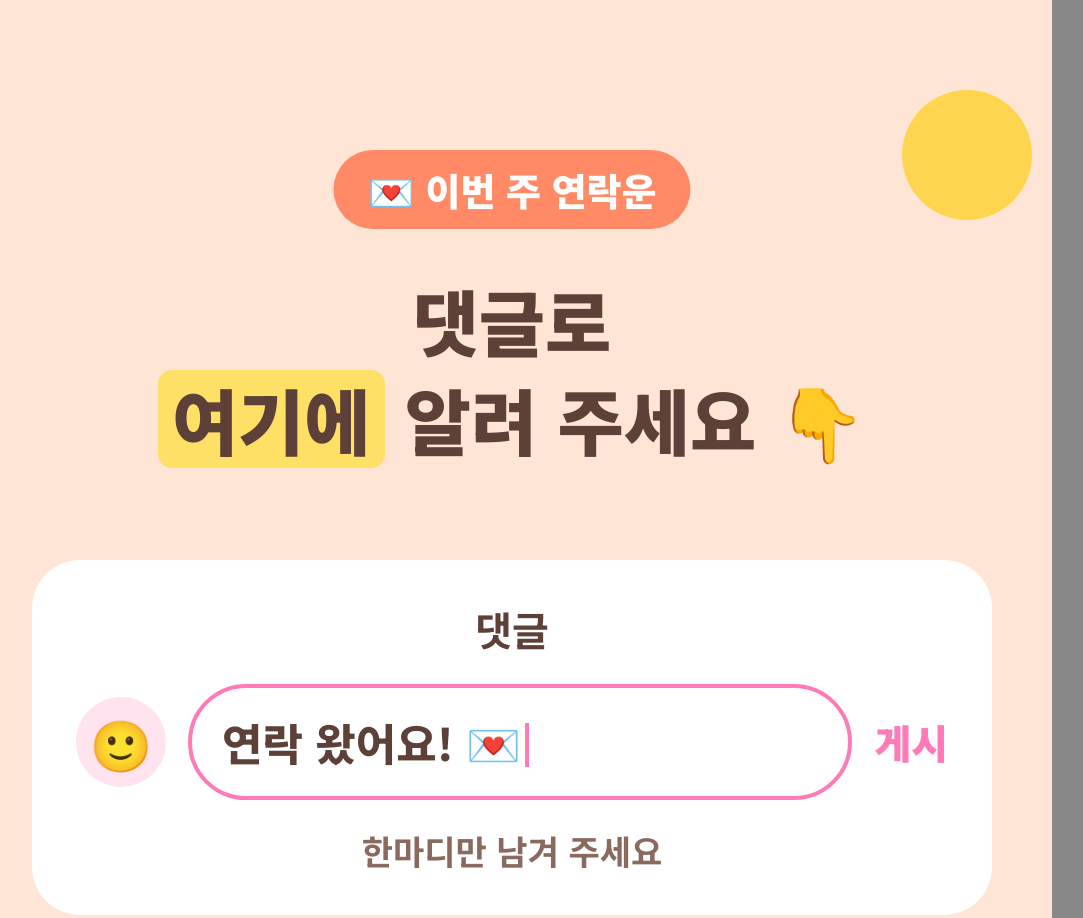
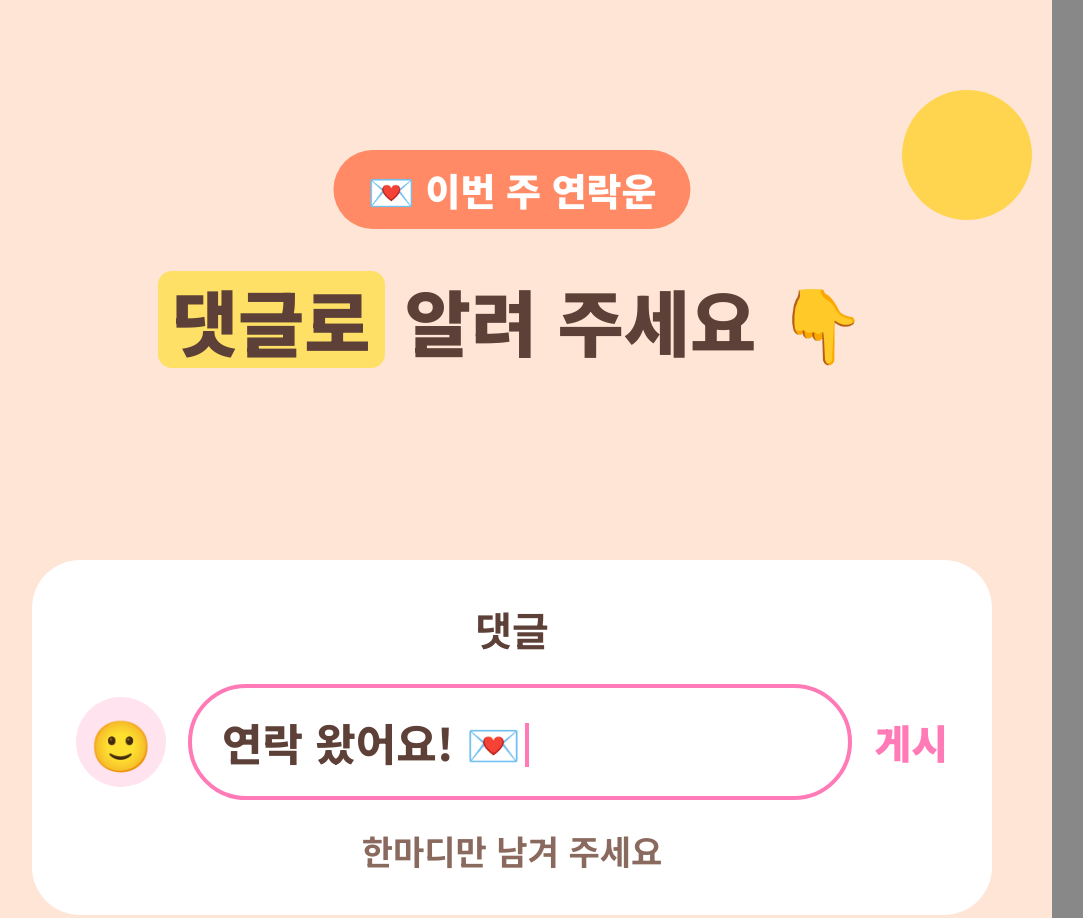
Before and after one commit to trimarrai/trimarrai.github.io, a plain HTML site: page promo/src/reel_mcall_07_end.html in a window 1280 px wide. Shown: the top 918 px of the page, without its empty margins (28-1111 px from the left). Drawn offline with Linux system fonts and the light colour scheme.

Commit message:
연락운 머리맡 알림 ⑦: 제목 '댓글로 알려 주세요'
Co-Authored-By: Claude Opus 5.5 <noreply@anthropic.com>
Claude-Session: https://claude.ai/code/session_01CejgdC5FKbbZMnpaYgrfgJ

```diff
--- a/promo/src/reel_mcall_07_end.html
+++ b/promo/src/reel_mcall_07_end.html
@@ -38,7 +38,7 @@
 .hint{margin-top:26px;text-align:center;font-size:34px;color:#8a6a5e;font-weight:700}</style></head><body>
 <div class="f" id="frame">
 <span class="bd">💌 이번 주 연락운</span><div class="sunw"></div>
-<p class="t" style="top:270px">댓글로<br><span class="mk">여기에</span> 알려 주세요 👇</p>
+<p class="t" style="top:270px"><span class="mk">댓글로</span> 알려 주세요 👇</p>
 <div class="sheet"><h4>댓글</h4>
 <div class="cmt"><div class="av">🙂</div><div class="inp">연락 왔어요! 💌<i></i></div><span class="snd">게시</span></div>
 <p class="hint">한마디만 남겨 주세요</p></div>
```
Also changed, not shown: promo/reels/mcall/07_end.png.
